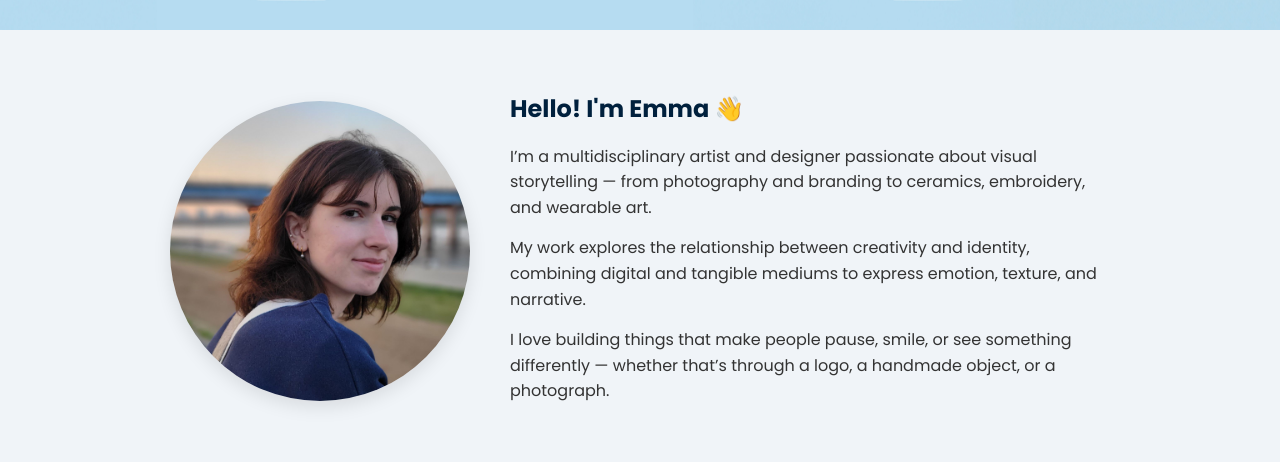
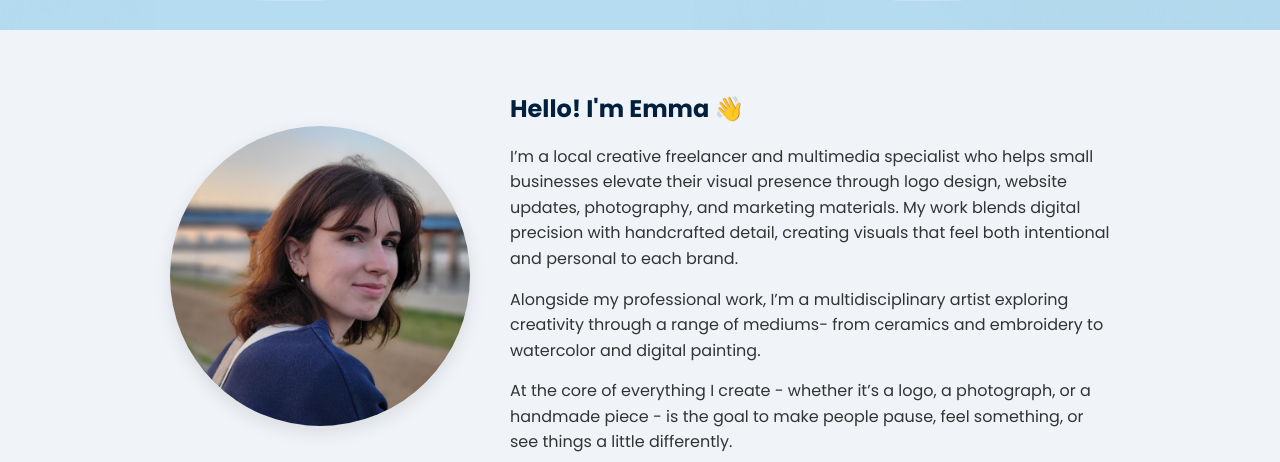
Before and after one commit to emmjoelle/portfolio-site, a website built with Vite: page about.html in a window 1280 px wide. Shown: the part 338-800 px from the top of the page. Built offline with nearby package versions, Linux system fonts and the light colour scheme.

Commit message:
updating about me blurb

```diff
--- a/about.html
+++ b/about.html
@@ -66,13 +66,13 @@
     <div class="about-text">
       <h2>Hello! I'm Emma 👋</h2>
       <p>
-        I’m a multidisciplinary artist and designer passionate about visual storytelling — from photography and branding to ceramics, embroidery, and wearable art.
+        I’m a local creative freelancer and multimedia specialist who helps small businesses elevate their visual presence through logo design, website updates, photography, and marketing materials. My work blends digital precision with handcrafted detail, creating visuals that feel both intentional and personal to each brand.
       </p>
       <p>
-        My work explores the relationship between creativity and identity, combining digital and tangible mediums to express emotion, texture, and narrative.
+        Alongside my professional work, I’m a multidisciplinary artist exploring creativity through a range of mediums- from ceramics and embroidery to watercolor and digital painting.
       </p>
       <p>
-        I love building things that make people pause, smile, or see something differently — whether that’s through a logo, a handmade object, or a photograph.
+        At the core of everything I create - whether it’s a logo, a photograph, or a handmade piece - is the goal to make people pause, feel something, or see things a little differently.
       </p>
     </div>
   </section>
```
Also changed, not shown: index.html (+1 -2 lines).
